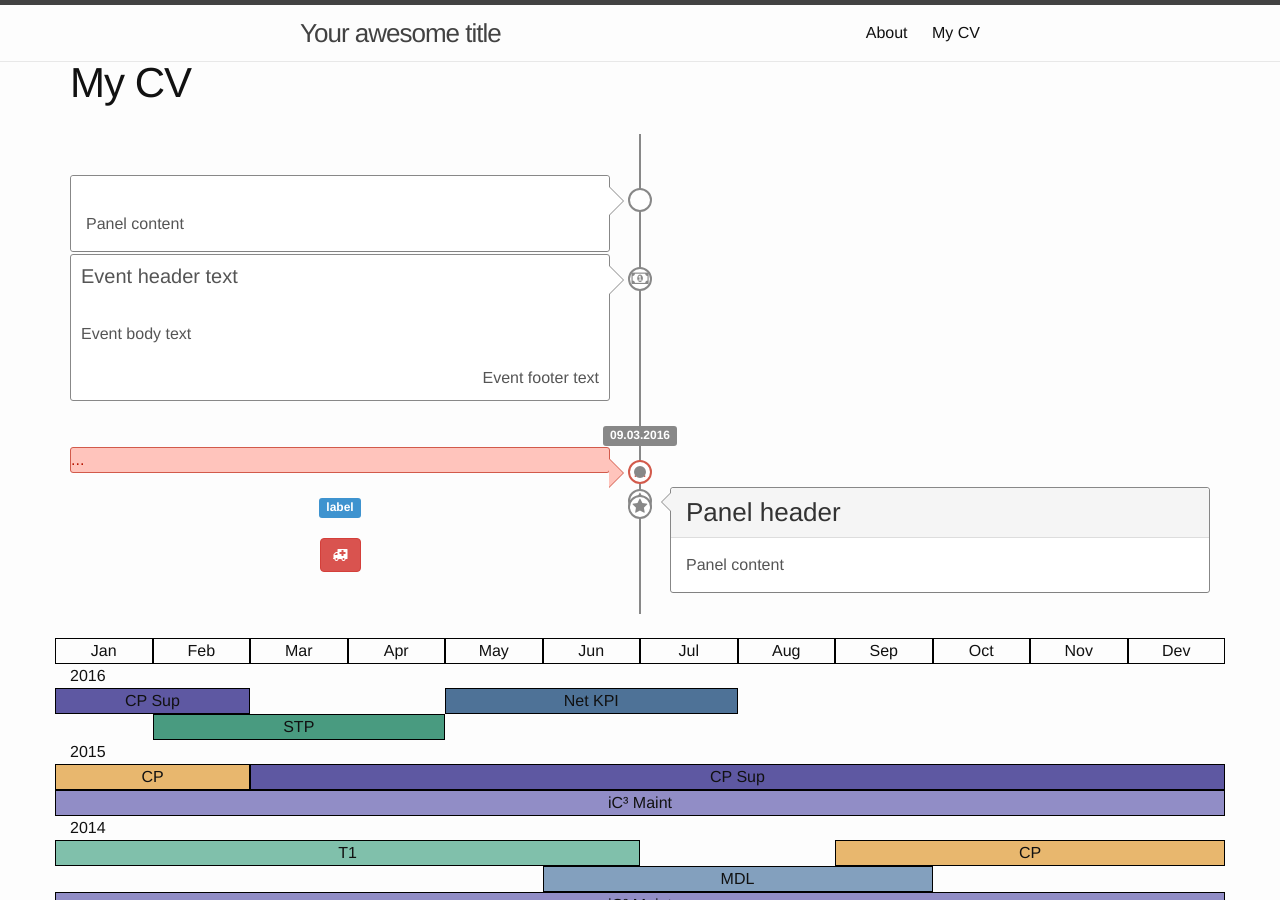
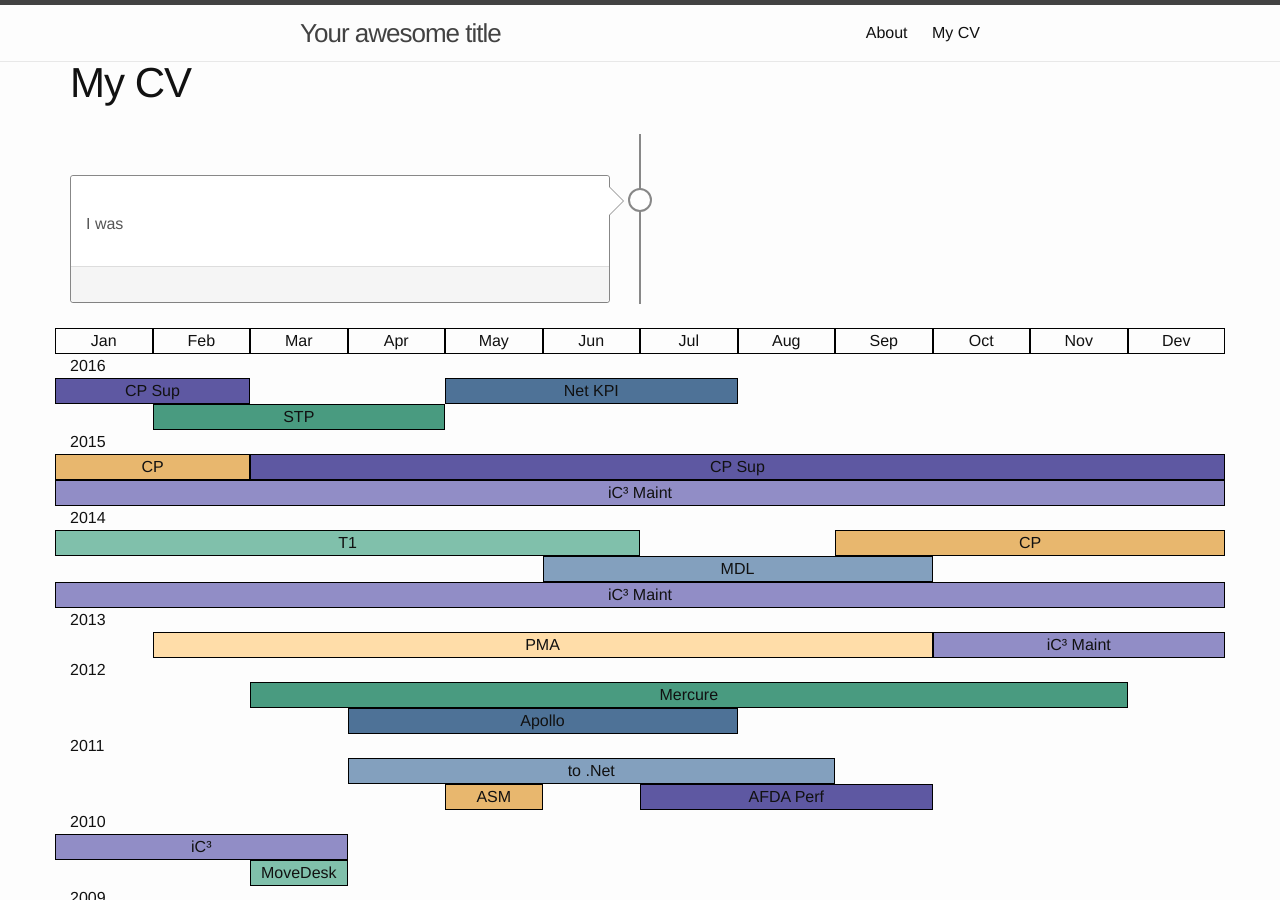
Before and after one commit to VincentSchippefilt/VincentSchippefilt.github.io, a Jekyll site: the page built from cv/index.html, in a window 1280 px wide and 900 px high. Built offline with Jekyll 4.4.1, drawn with Linux system fonts in a browser that asks for light colours; nearby versions of some CDN libraries.

Commit message:
correct timeline

```diff
--- a/cv/data.js
+++ b/cv/data.js
@@ -10,13 +10,9 @@ var data =
                 {
                     "year":  {{ year }},
                     "projects":[
-{% for project in employer.Projects %} {% assign projectStart  = project.StartDate | date : %Y | round %}{% assign projectEnd  = project.EndDate | date : %Y | round %}{% if projectStart <= year and projectEnd >= year  %}{% assign monthStart  = project.StartDate | date : "%m" | round %}{% assign monthEnd  = project.EndDate | date : "%m" | round %}{% assign nbMonth =  monthEnd | minus: monthStart | plus: 12 | modulo: 12 %}
+{% for project in employer.Projects %} {% assign projectStart  = project.StartDate | date : %Y | round %}{% if projectStart == year %}
                         {
-                            "NbMonth":
-                            {% if nbMonth == 0 %} 1 {% else %}{{ nbMonth }}{% endif %},
-                            "MonthtStart": "{{ project.StartDate }}" ,
-                            "MonthEnd": "{{ project.EndDate }}" ,
-                            "NbMonthPercentage" :  {{ 100.0 | divided_by: 12 | times: nbMonth | round }},
+
                             "Project":{{ project | jsonify }}
                         },    {% endif %}{% endfor %}
                     ]
--- a/cv/experience.js
+++ b/cv/experience.js
@@ -21,7 +21,7 @@ function displayProjects(data) {
                     if (startDate.getFullYear() == endDate.getFullYear()) {
                         //add once the projects for the specific year it started in the allProjets
                         if (m == 0)
-                         allProjects.push(project);
+                         currentYear.allProjects.push(project);
                         if (startDate.getMonth() <= m && endDate.getMonth() >= m) {
                             shouldAddProject =true;
                         }
--- a/cv/index.html
+++ b/cv/index.html
@@ -5,8 +5,8 @@ permalink: /cv/
 ---
 
 <script src="data.js"></script>
-<script src="experience.js"></script>
-<!--<pre data-bind="text: ko.toJSON($data,2,2)"></pre>-->
+<!--<script src="experience.js"></script>-->
+<!--<pre data-bind="text: ko.toJSON($data,2,2)"> </pre>-->
 
 <!--
 <div data-bind="foreach: expPerMonth">
@@ -18,119 +18,43 @@ permalink: /cv/
     </div>
 </div>-->
 <div class="timeline">
-    <!-- ko foreach: expPerMonth -->
-     <span class="timeline-label ">
-        <span class="label label-primary"  data-bind="text: Company"></span>
+    <!-- ko foreach: $data -->
+    <span class="timeline-label ">
+        <span class="label label-default"  data-bind="text: company.name"></span>
     </span>
-    <!-- ko foreach: year -->
+    <!-- ko foreach: company.activities -->
     <span class="timeline-label ">
         <span class="label label-default"  data-bind="text: year"></span>
     </span>
-    <!-- ko foreach: allProjects -->
+
+    <!-- ko foreach: projects -->
+
     <div class="timeline-item">
         <div class="timeline-point timeline-point-default">
+            <i class="fa" data-bind="css: 'fa-'+Project.Icon"></i>
         </div>
         <div class="timeline-event">
-            <div class="panel" data-bind="css:  'panel-' + Importance">
+            <div class="panel" data-bind="css:  'panel-' + Project.Importance">
                 <div class="panel-heading">
-                    <span class="panel-title" data-bind="text: ProjectName"></span>
-                    <!-- ko if: DurationInMonth -->
-                        <span class="panel-title pull-right" data-bind="text: DurationInMonth + ' months' "></span>
+                    <span class="panel-title" data-bind="text: Project.ProjectName + ' @ ' + Project.Customer"></span>
+                    <!-- ko if: Project.DurationInMonth -->
+                        <span class="panel-title pull-right" data-bind="text: Project.DurationInMonth + ' months' "></span>
                     <!-- /ko -->
                 </div>
                 <div class="panel-body">
-                    Panel content
+                    <p>I was<span data-bind="text: ' '+Project.Function"></span></p>
                 </div>
+                <!-- ko ifnot: Project.IsAside -->
+                <div class="panel-footer">
+                    <p data-bind="text: Project.ProjectDescription"></p>
+                </div>
+                <!-- /ko -->
             </div>
         </div>
     </div>
     <!-- /ko -->
     <!-- /ko -->
-</div>
-
-<div class="timeline">
-    <div class="timeline-item">
-        <div class="timeline-point timeline-point-default">
-            <i class="fa fa-money"></i>
-        </div>
-        <div class="timeline-event">
-            <div class="timeline-heading">
-                <h4>Event header text</h4>
-            </div>
-            <div class="timeline-body">
-                <p>Event body text</p>
-            </div>
-            <div class="timeline-footer">
-                <p class="text-right">Event footer text</p>
-            </div>
-        </div>
-
-    </div>
-
-
-
-    <span class="timeline-label">
-        <span class="label label-primary">09.03.2016</span>
-    </span>
-</div>
-
-<div class="timeline">
-    <div class="timeline-item">
-        <div class="timeline-point timeline-point-danger">
-            ...
-        </div>
-        <div class="timeline-point timeline-point-blank"></div>
-        <div class="timeline-event timeline-event-danger">
-            ...
-        </div>
-    </div>
-    <div class="timeline-item timeline-item-arrow-sm">
-    <div class="timeline-point timeline-point-primary">
-        <i class="fa fa-star"></i>
-    </div>
-    <div class="timeline-event timeline-event-primary">
-        <div class="panel panel-default">
-            <div class="panel-heading">
-                <h3 class="panel-title">Panel header</h3>
-            </div>
-            <div class="panel-body">
-                Panel content
-            </div>
-        </div>
-    </div>
-</div>
-
-<div class="timeline-item timeline-item-arrow-sm">
-    <div class="timeline-point timeline-point-primary">
-        <i class="fa fa-star"></i>
-    </div>
-    <span class="timeline-label">
-        <span class="label label-info">label</span>
-    </span>
-    <!--<div class="timeline-event timeline-event-primary">
-        <table class="table table-striped table-hover">
-            <tr>
-                <th>timeline-event with table</th>
-                <th>timeline-event with table</th>
-            </tr>
-            <tr>
-                <td>cell</td>
-                <td>cell</td>
-            </tr>
-            <tr>
-                <td>cell</td>
-                <td>cell</td>
-            </tr>
-            <tr>
-                <td>cell</td>
-                <td>cell</td>
-            </tr>
-        </table>
-    </div>-->
-    <span class="timeline-label">
-        <button class="btn btn-danger"><i class="fa fa-ambulance"></i></button>
-    </span>
-</div>
+    <!-- /ko -->
 </div>
 
 <div class="row">
```
Also changed, not shown: other parts of cv/index.html (+2 -1 lines), _data/exp.json (+33 -16 lines).
